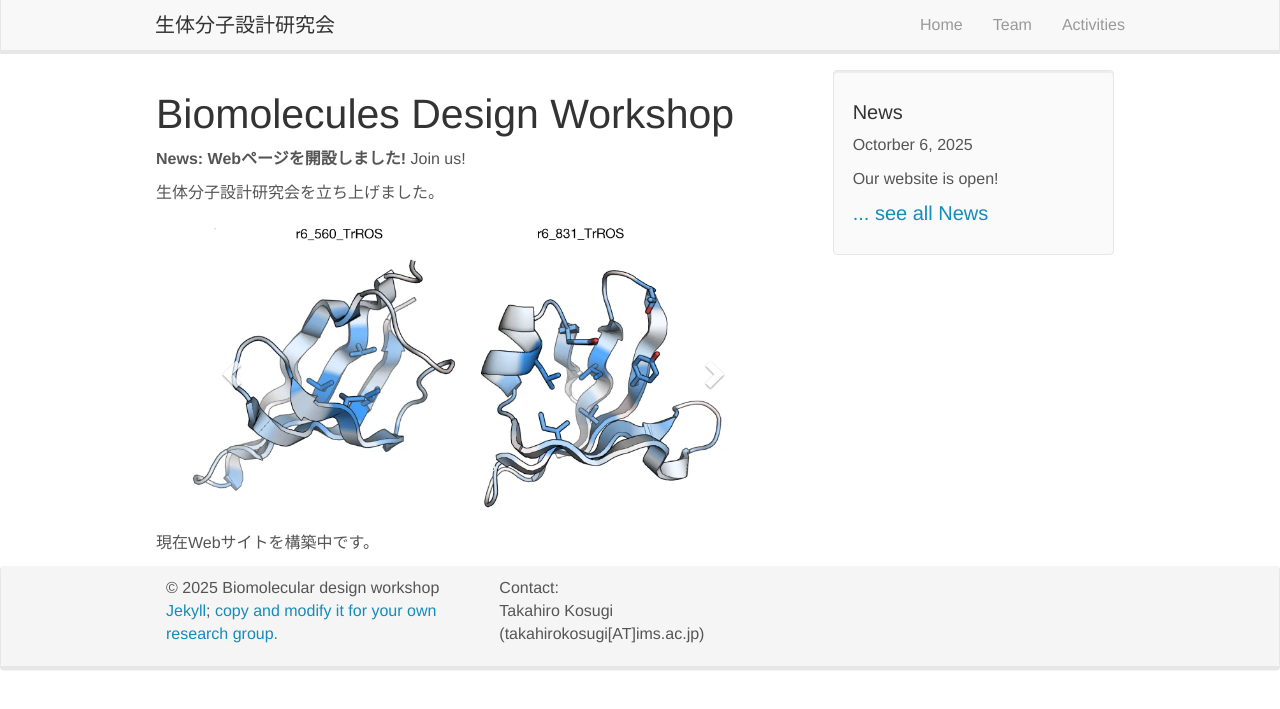
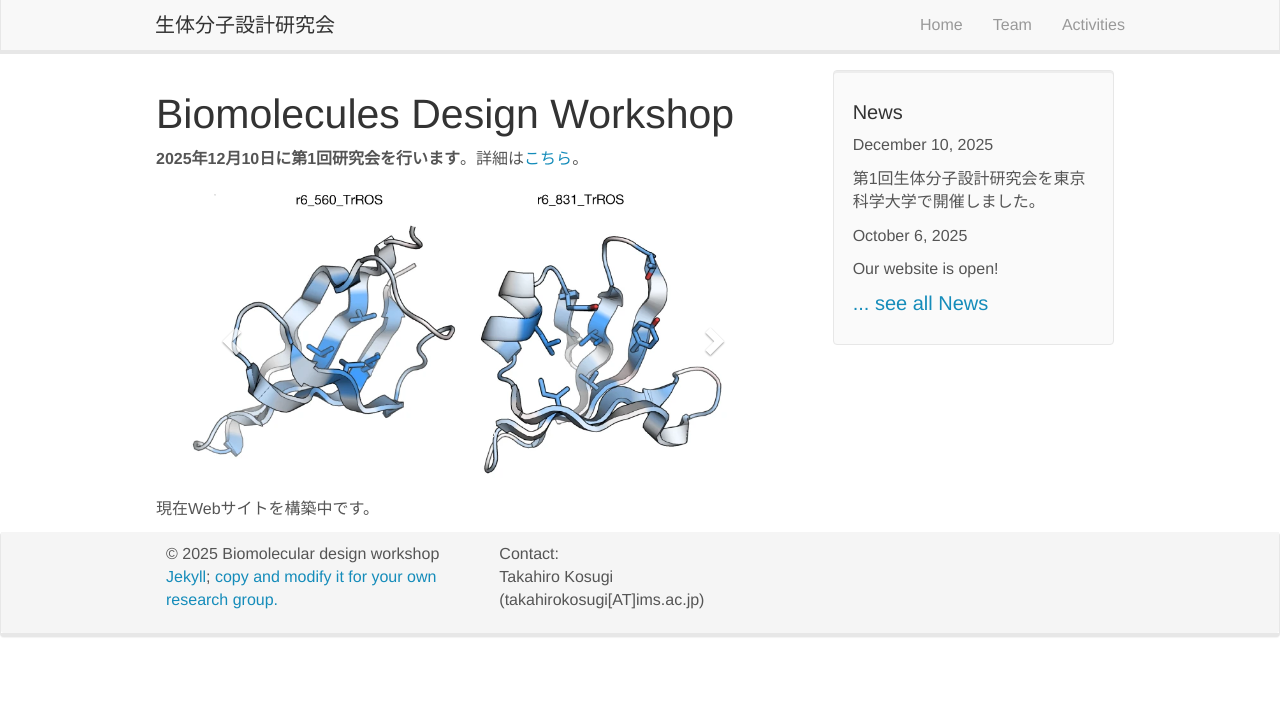
Before and after one commit to biomol-des-ws/biomol-des-ws.github.io, a Jekyll site: the page built from _pages/home.md, in a window 1280 px wide. Shown: the top 709 px of the page. Built offline with Jekyll 4.4.1, drawn with Linux system fonts in a browser that asks for light colours; nearby versions of some CDN libraries.

Commit message:
change layout

```diff
--- a/_data/news.yml
+++ b/_data/news.yml
@@ -1,4 +1,6 @@
-- date: Octorber 6, 2025
+- date: December 10, 2025
+  headline: 第1回生体分子設計研究会を東京科学大学で開催しました。
+- date: October 6, 2025
   headline: Our website is open!
 
 # - date: January 16, 2025
--- a/_pages/home.md
+++ b/_pages/home.md
@@ -6,9 +6,7 @@ sitemap: false
 permalink: /
 ---
 
-**News: Webページを開設しました!** Join us!
-
-生体分子設計研究会を立ち上げました。
+**2025年12月10日に第1回研究会を行います**。詳細は[こちら](activities.md)。
 
 <div markdown="0" id="carousel" class="carousel slide" data-ride="carousel" data-interval="4000" data-pause="hover" >
     <!-- Menu -->
```
Also changed, not shown: _pages/activities.md (+13 -13 lines), _pages/faq.md (+9 -4 lines).
